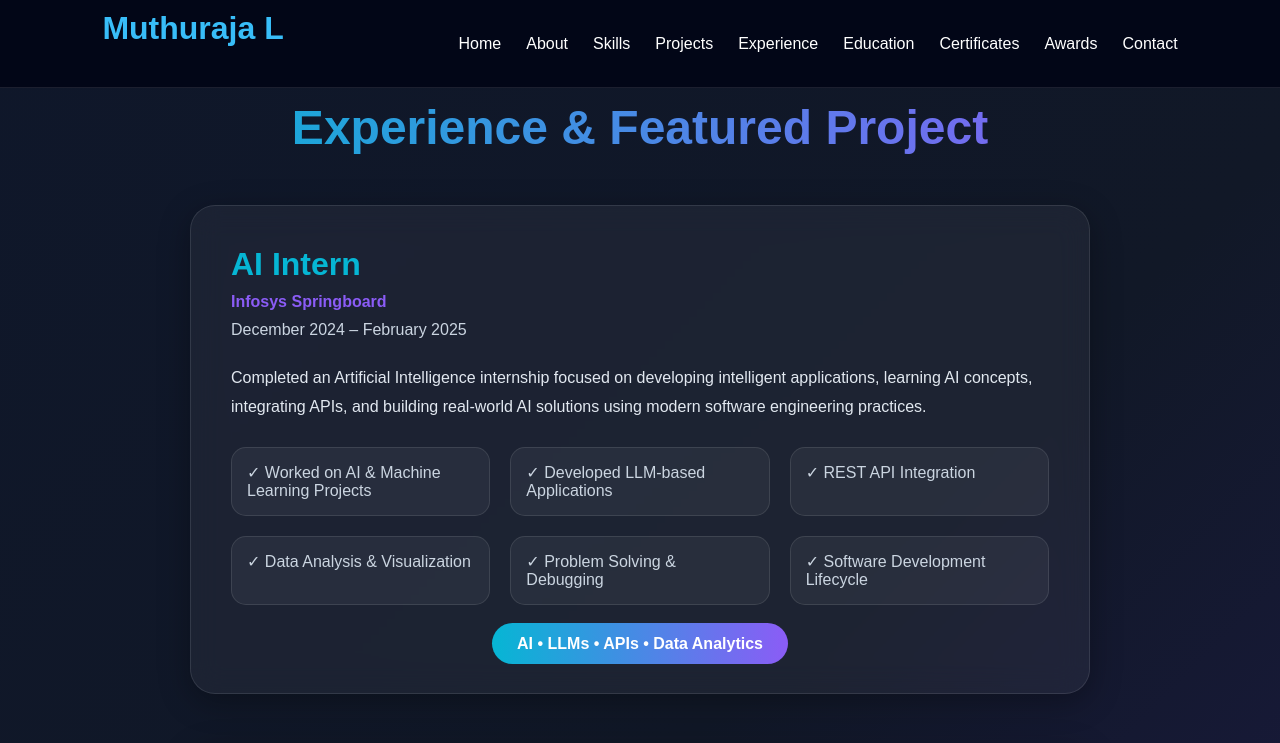
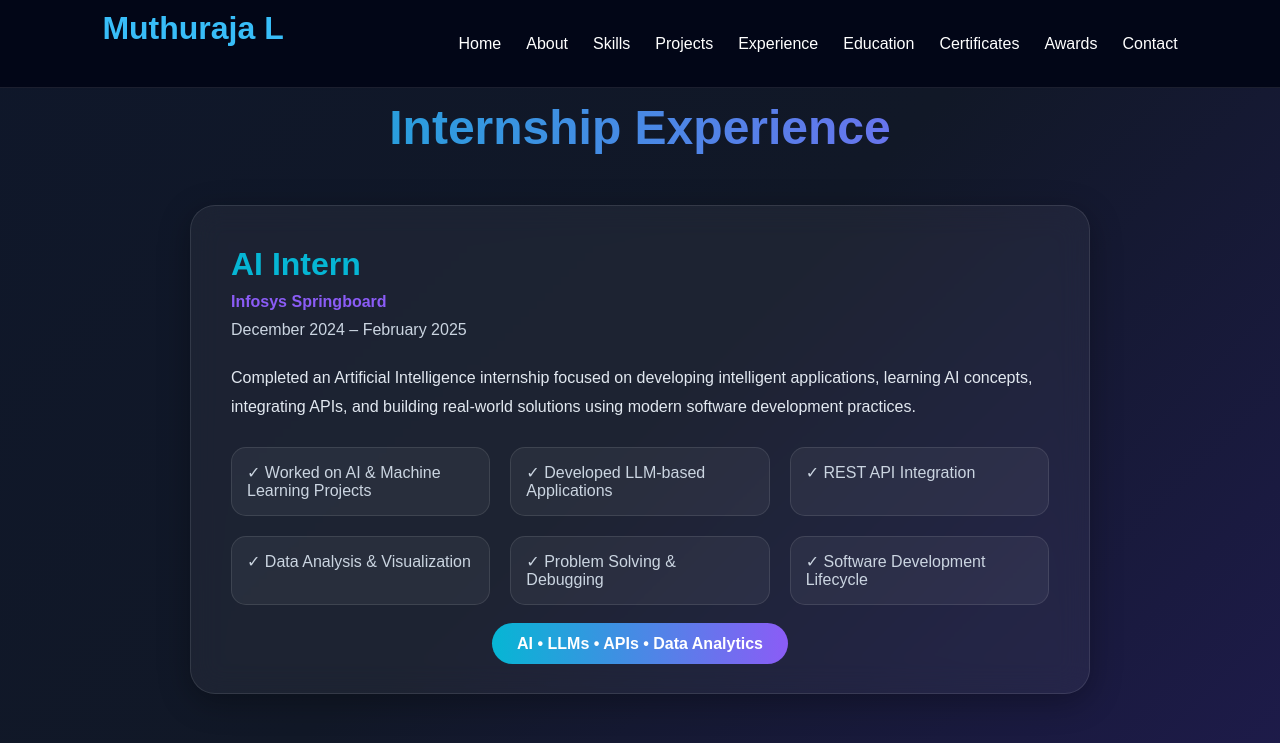
Before and after one commit to muthuraja89109/portfolio, a React app: page /experience in a window 1280 px wide. Shown: the top 743 px of the page. Built offline with nearby package versions, Linux system fonts and the light colour scheme; the HTML template or start-up script is replaced by a standard one.

Commit message:
Update Experience.jsx

```diff
--- a/src/pages/Experience.jsx
+++ b/src/pages/Experience.jsx
@@ -5,8 +5,9 @@ export default function Experience() {
       style={{
         minHeight: "100vh",
         padding: "100px 8%",
-        background: "linear-gradient(135deg,#0f172a,#111827,#1e1b4b)",
-        color: "white",
+        background:
+          "linear-gradient(135deg,#0f172a,#111827,#1e1b4b)",
+        color: "white"
       }}
     >
       <style>{`
@@ -90,127 +91,14 @@ export default function Experience() {
           textAlign: "center",
           fontSize: "3rem",
           marginBottom: "50px",
-          background: "linear-gradient(90deg,#06b6d4,#8b5cf6)",
+          background:
+            "linear-gradient(90deg,#06b6d4,#8b5cf6)",
           WebkitBackgroundClip: "text",
-          WebkitTextFillColor: "transparent",
+          WebkitTextFillColor: "transparent"
         }}
       >
-        Experience & Featured Project
+        Internship Experience
       </h2>
-
-      {/* ================= Internship ================= */}
-
-      <div
-        className="experience-card"
-        style={{
-          maxWidth: "900px",
-          margin: "0 auto 50px",
-          background: "rgba(255,255,255,0.05)",
-          backdropFilter: "blur(15px)",
-          border: "1px solid rgba(255,255,255,0.1)",
-          borderRadius: "25px",
-          padding: "40px",
-          boxShadow: "0 8px 32px rgba(0,0,0,0.3)",
-        }}
-      >
-        <h3
-          className="experience-role"
-          style={{
-            fontSize: "2rem",
-            color: "#06b6d4",
-            marginBottom: "10px",
-          }}
-        >
-          AI Intern
-        </h3>
-
-        <h4
-          className="experience-company"
-          style={{
-            color: "#8b5cf6",
-            marginBottom: "10px",
-          }}
-        >
-          Infosys Springboard
-        </h4>
-
-        <p
-          className="experience-date"
-          style={{
-            color: "#cbd5e1",
-            marginBottom: "25px",
-          }}
-        >
-          December 2024 – February 2025
-        </p>
-
-        <p
-          className="experience-description"
-          style={{
-            lineHeight: "1.8",
-            color: "#e2e8f0",
-            marginBottom: "25px",
-          }}
-        >
-          Completed an Artificial Intelligence internship focused on
-          developing intelligent applications, learning AI concepts,
-          integrating APIs, and building real-world AI solutions using
-          modern software engineering practices.
-        </p>
-
-        <div
-          className="experience-grid"
-          style={{
-            display: "grid",
-            gridTemplateColumns: "repeat(auto-fit,minmax(250px,1fr))",
-            gap: "20px",
-          }}
-        >
-          {[
-            "Worked on AI & Machine Learning Projects",
-            "Developed LLM-based Applications",
-            "REST API Integration",
-            "Data Analysis & Visualization",
-            "Problem Solving & Debugging",
-            "Software Development Lifecycle",
-          ].map((item, index) => (
-            <div
-              key={index}
-              className="experience-item"
-              style={{
-                padding: "15px",
-                borderRadius: "15px",
-                background: "rgba(255,255,255,0.05)",
-                border: "1px solid rgba(255,255,255,0.1)",
-                color: "#cbd5e1",
-              }}
-            >
-              ✓ {item}
-            </div>
-          ))}
-        </div>
-
-        <div
-          style={{
-            marginTop: "30px",
-            textAlign: "center",
-          }}
-        >
-          <span
-            className="experience-tag"
-            style={{
-              padding: "12px 25px",
-              borderRadius: "30px",
-              background: "linear-gradient(90deg,#06b6d4,#8b5cf6)",
-              fontWeight: "600",
-            }}
-          >
-            AI • LLMs • APIs • Data Analytics
-          </span>
-        </div>
-      </div>
-
-      {/* ================= Shopping Mall Project ================= */}
 
       <div
         className="experience-card"
@@ -222,38 +110,39 @@ export default function Experience() {
           border: "1px solid rgba(255,255,255,0.1)",
           borderRadius: "25px",
           padding: "40px",
-          boxShadow: "0 8px 32px rgba(0,0,0,0.3)",
+          boxShadow:
+            "0 8px 32px rgba(0,0,0,0.3)"
         }}
       >
         <h3
           className="experience-role"
           style={{
             fontSize: "2rem",
-            color: "#22c55e",
-            marginBottom: "10px",
+            color: "#06b6d4",
+            marginBottom: "10px"
           }}
         >
-          Featured Full Stack Project
+          AI Intern
         </h3>
 
         <h4
           className="experience-company"
           style={{
-            color: "#38bdf8",
-            marginBottom: "10px",
+            color: "#8b5cf6",
+            marginBottom: "10px"
           }}
         >
-          AI Shopping Mall Platform
+          Infosys Springboard
         </h4>
 
         <p
           className="experience-date"
           style={{
             color: "#cbd5e1",
-            marginBottom: "25px",
+            marginBottom: "25px"
           }}
         >
-          2026 • React • TypeScript • Vite • Supabase
+          December 2024 – February 2025
         </p>
 
         <p
@@ -261,36 +150,32 @@ export default function Experience() {
           style={{
             lineHeight: "1.8",
             color: "#e2e8f0",
-            marginBottom: "25px",
+            marginBottom: "25px"
           }}
         >
-          Designed and developed a premium Shopping Mall web application
-          featuring secure authentication, digital membership cards,
-          responsive UI, store browsing, booking management, user profile
-          dashboard, and cloud database integration using Supabase. Built
-          with modern React architecture and optimized for desktop and
-          mobile devices.
+          Completed an Artificial Intelligence internship
+          focused on developing intelligent applications,
+          learning AI concepts, integrating APIs, and
+          building real-world solutions using modern
+          software development practices.
         </p>
 
         <div
           className="experience-grid"
           style={{
             display: "grid",
-            gridTemplateColumns: "repeat(auto-fit,minmax(250px,1fr))",
-            gap: "20px",
+            gridTemplateColumns:
+              "repeat(auto-fit,minmax(250px,1fr))",
+            gap: "20px"
           }}
         >
           {[
-            "React + TypeScript + Vite",
-            "Supabase Authentication",
-            "Digital Membership Card",
-            "Store Directory",
-            "Booking System",
-            "Profile Dashboard",
-            "Responsive Mobile UI",
-            "Modern Animations",
-            "Cloud Database",
-            "Premium User Experience",
+            "Worked on AI & Machine Learning Projects",
+            "Developed LLM-based Applications",
+            "REST API Integration",
+            "Data Analysis & Visualization",
+            "Problem Solving & Debugging",
+            "Software Development Lifecycle"
           ].map((item, index) => (
             <div
               key={index}
@@ -298,9 +183,11 @@ export default function Experience() {
               style={{
                 padding: "15px",
                 borderRadius: "15px",
-                background: "rgba(255,255,255,0.05)",
-                border: "1px solid rgba(255,255,255,0.1)",
-                color: "#cbd5e1",
+                background:
+                  "rgba(255,255,255,0.05)",
+                border:
+                  "1px solid rgba(255,255,255,0.1)",
+                color: "#cbd5e1"
               }}
             >
               ✓ {item}
@@ -310,34 +197,8 @@ export default function Experience() {
 
         <div
           style={{
-            display: "flex",
-            justifyContent: "center",
-            marginTop: "35px",
-          }}
-        >
-          <a
-            href="https://shopping-mall-lovat-five.vercel.app/"
-            target="_blank"
-            rel="noopener noreferrer"
-            style={{
-              padding: "14px 32px",
-              borderRadius: "35px",
-              background:
-                "linear-gradient(90deg,#22c55e,#06b6d4,#8b5cf6)",
-              color: "#fff",
-              textDecoration: "none",
-              fontWeight: 700,
-              transition: "0.3s",
-            }}
-          >
-            🚀 View Live Project
-          </a>
-        </div>
-
-        <div
-          style={{
             marginTop: "30px",
-            textAlign: "center",
+            textAlign: "center"
           }}
         >
           <span
@@ -346,11 +207,11 @@ export default function Experience() {
               padding: "12px 25px",
               borderRadius: "30px",
               background:
-                "linear-gradient(90deg,#22c55e,#06b6d4)",
-              fontWeight: "600",
+                "linear-gradient(90deg,#06b6d4,#8b5cf6)",
+              fontWeight: "600"
             }}
           >
-            React • TypeScript • Vite • Supabase • Responsive Design
+            AI • LLMs • APIs • Data Analytics
           </span>
         </div>
       </div>
```
